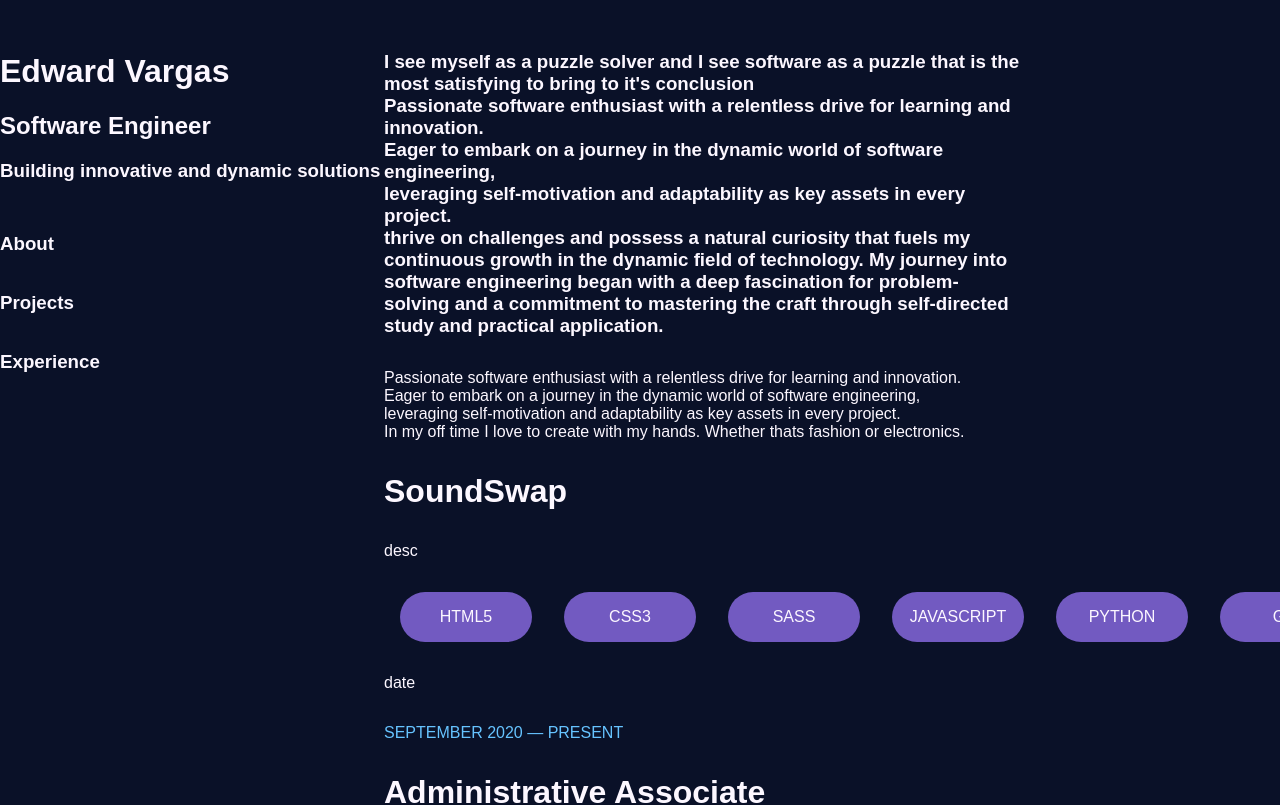
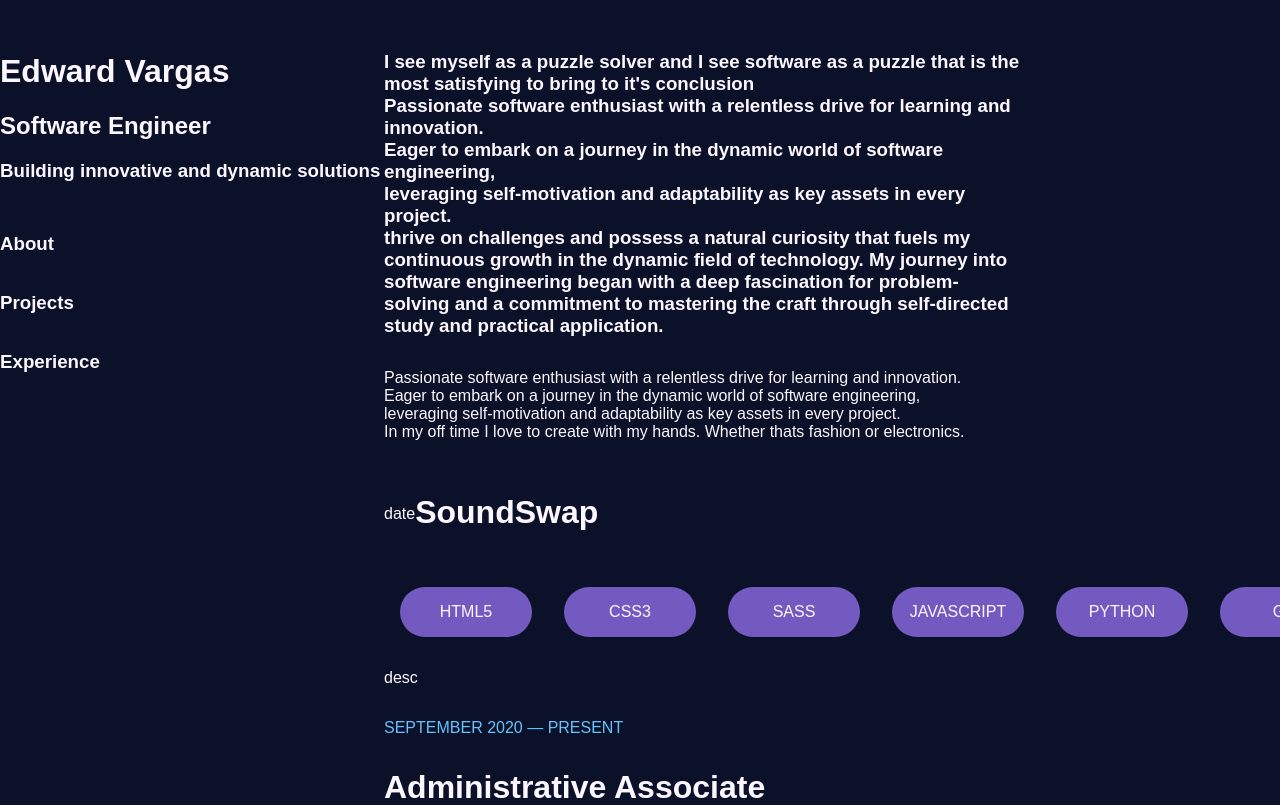
Before and after one commit to Edthev/edwardvargas.dev, a React (Vite) app in the folder 9may2024/: page / in a window 1280 px wide. Shown: the top 805 px of the page. Built offline with nearby package versions, Linux system fonts and the light colour scheme.

Commit message:
improved layout

```diff
--- a/9may2024/src/components/projects/ProjectDetails.jsx
+++ b/9may2024/src/components/projects/ProjectDetails.jsx
@@ -8,15 +8,15 @@ export default function ProjectDetails({ Title, Description, Date, TechStack, UR
       <div className="projectDetails">
          <a href="#">
             <div className="projectDetails__title">
+               <div className="projectDetails__time">{Date}</div>
                <h1>{Title}</h1>
             </div>
-            <div className="projectDetails__description">{Description}</div>
             <div className="projectDetails__techstack">
                {boilerPlate.map((tool) => {
                   return <div className="tools">{tool}</div>;
                })}
             </div>
-            <div className="projectDetails__time">{Date}</div>
+            <div className="projectDetails__description">{Description}</div>
          </a>
       </div>
    );
--- a/9may2024/src/components/projects/ProjectDetails.scss
+++ b/9may2024/src/components/projects/ProjectDetails.scss
@@ -7,7 +7,9 @@
     &:hover{
         background-color: black;
     }
-        &__title{}
+        &__title{
+            display: flex;
+        }
         &__description{}
         &__techstack{
             display: flex;
```
